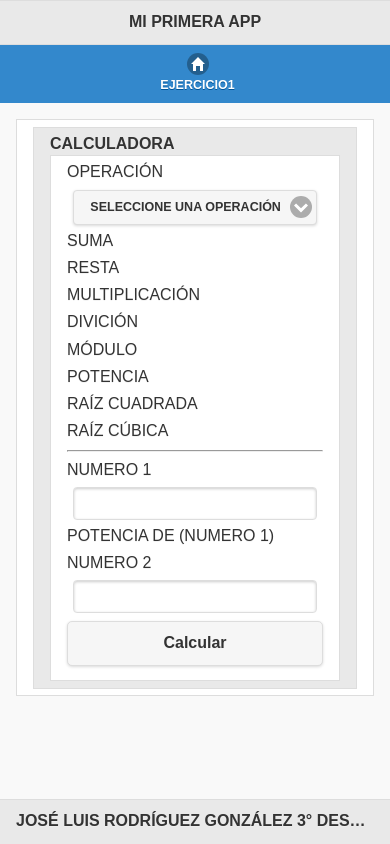
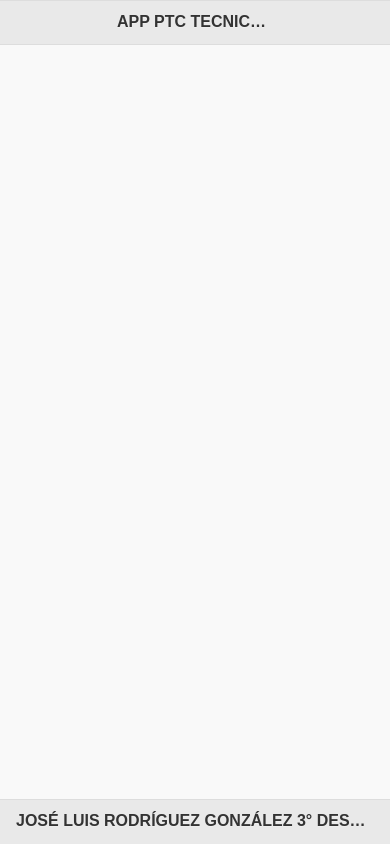
Before and after one commit to JLRG806/APP_PTC_TECNICO_CIENTIFICO, a website: page APP_PTC/www/views/index.html in a window 390 px wide. Drawn offline with Linux system fonts and the light colour scheme; some packages are replaced by stand-ins of ours.

Commit message:
Update index.html

```diff
--- a/APP_PTC/www/views/index.html
+++ b/APP_PTC/www/views/index.html
@@ -29,59 +29,13 @@
 <body>
 
     <!--Pagina 1-->
-    <div data-role="page" id="pagina1">
+    <div data-role="page" id="login">
         <div data-role="header">
-            <h2>Mi primera app</h2>
-        </div>
-
-        <div data-role="navbar">
-            <ul>
-                <li><a href="#" data-icon="home" class="ui-btn-active">Ejercicio1</a></li>
-            </ul>
-
+            <h2>APP PTC TECNICO CIENTIFICO</h2>
         </div>
 
         <div data-role="content">
-            <div class="ui-body ui-body-a">
-                    <div class="ui-bar ui-bar-a">
-                        <h3>Calculadora</h3>
-                        <div class="ui-body ui-body-a">
-                            <label for="operacion">Operación</label>
-                            <select data-mini="true" name="operacion" id="operacion">
-                                <option value="0">Seleccione una operación</option>
-                                <option class="suma" value="suma">Suma</option>
-                                <option class="resta" value="resta">Resta</option>
-                                <option class="multi" value="multi">Multiplicación</option>
-                                <option class="divi" value="divi">Divición</option>
-                                <option class="modulo" value="modulo">Módulo</option>
-                                <option class="potencia" value="potencia">Potencia</option>
-                                <option class="raizcuadrada" value="raizcuadrada">Raíz cuadrda</option>
-                                <option class="raizcubica" value="raizcubica">Raíz cúbica</option>
-                            </select>
 
-                            <label id="sum">Suma</label>
-                            <label id="res">Resta</label>
-                            <label id="mul">Multiplicación</label>
-                            <label id="div">Divición</label>
-                            <label id="mod">Módulo</label>
-                            <label id="pot">Potencia</label>
-                            <label id="ra2">Raíz cuadrada</label>
-                            <label id="ra3">Raíz cúbica</label>
-                            <hr>
-
-                            <label>Numero 1</label>
-                            <input type="number" data-mini="true" name="txtNumero1" id="txtNumero1">
-
-                            <label id="potN1">Potencia de (Numero 1)</label>
-                            <label id="n2">Numero 2</label>
-                            <input type="number" data-mini="true" name="txtNumero2" id="txtNumero2">
-                            <button id="btnCalcularOperacion">Calcular</button>
-                            <div id="divResultado1">
-
-                            </div>
-                        </div>
-                    </div>
-                </div>
         </div>
 
         <div data-role="footer" data-position="fixed">
```
